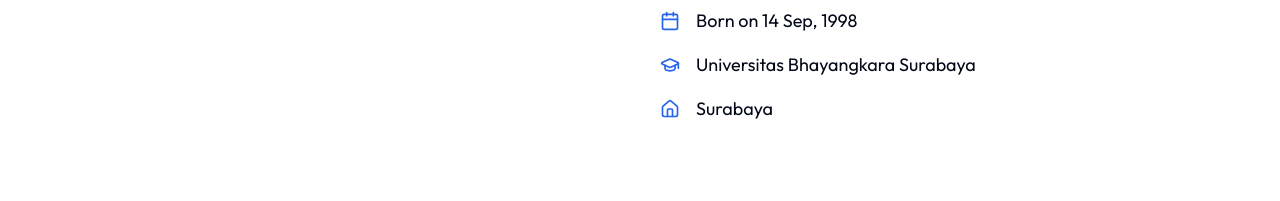
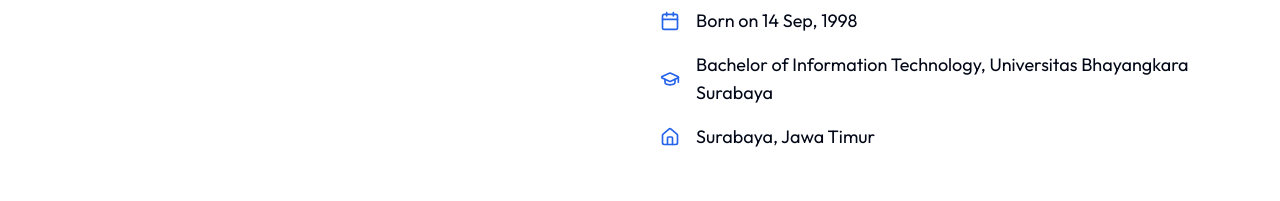
Before and after one commit to mrizkinm/mrizkinm.github.io, a Next.js app: page / in a window 1280 px wide. Shown: the part 1591-1792 px from the top of the page. Built offline with nearby package versions, Linux system fonts and the light colour scheme.

Commit message:
change about me

```diff
--- a/components/About.jsx
+++ b/components/About.jsx
@@ -2,6 +2,7 @@
 import { Tabs, TabsContent, TabsList, TabsTrigger } from './ui/tabs'
 import { User2, MailIcon, HomeIcon, PhoneCall, GraduationCap, Calendar, Briefcase, University } from 'lucide-react'
 import Image from 'next/image';
+import Link from 'next/link';
 
 const info = [
   {
@@ -10,7 +11,7 @@
   },
   {
     icon: <MailIcon size={20} />,
-    text: 'muhammadrizkinur37@gmail.com'
+    text: <Link href="mailto:muhammadrizkinur37@gmail.com" target="_blank">muhammadrizkinur37@gmail.com</Link>
   },
   {
     icon: <Calendar size={20} />,
@@ -18,11 +19,11 @@
   },
   {
     icon: <GraduationCap size={20} />,
-    text: 'Universitas Bhayangkara Surabaya'
+    text: 'Bachelor of Information Technology, Universitas Bhayangkara Surabaya'
   },
   {
     icon: <HomeIcon size={20} />,
-    text: 'Surabaya'
+    text: 'Surabaya, Jawa Timur'
   },
 ];
 
@@ -31,8 +32,8 @@
     company: 'PT Otak Kiri Kanan',
     role: 'Web Programmer',
     years: 'Sep 2023 - Now',
-    description: 'Develop City Cargo applications, build customer service with chat AI using Telegram Bot and Gemini API',
-    type: 'Part Time'
+    description: 'Develop City Cargo web and Telegram Bot App',
+    type: 'Project'
   },
   {
     company: 'PT Aplikasi Info Koneksi',
```
